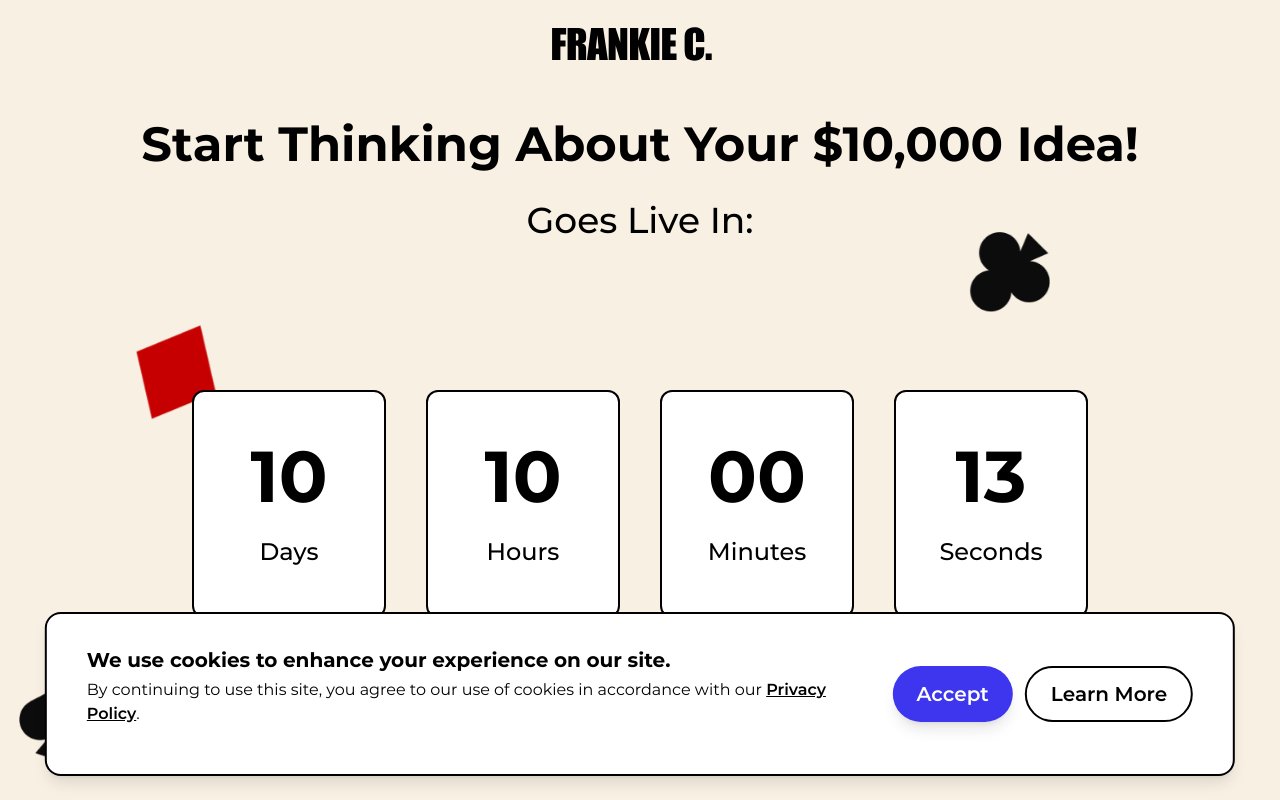
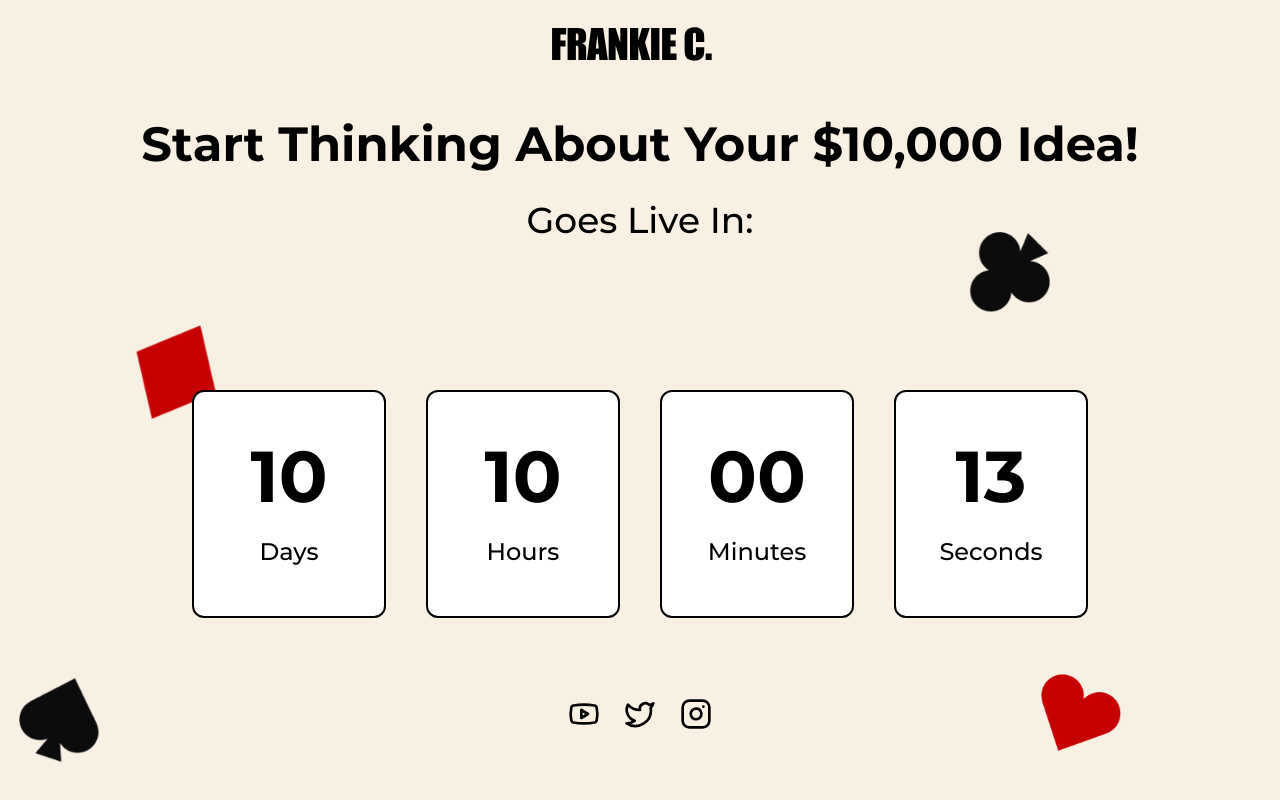
Before and after one commit to wesleyting/frankie-c-competition, a Next.js app: page / in a window 1280 px wide. Built offline with nearby package versions, Linux system fonts and the light colour scheme.

Commit message:
disabled cookie banner temporarily

```diff
--- a/app/layout.js
+++ b/app/layout.js
@@ -27,7 +27,7 @@ export default function RootLayout({ children }) {
       >
         {children}
         <Analytics />
-        <CookieBanner /> {/* Add this at the bottom */}
+        {/* <CookieBanner />  */}
       </body>
     </html>
   );
```
